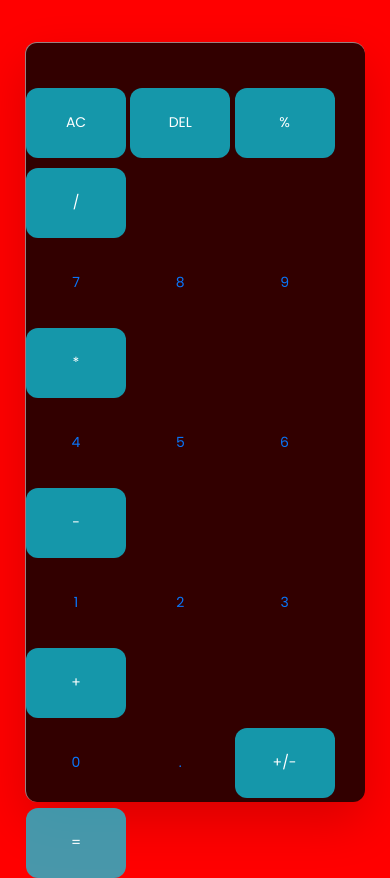
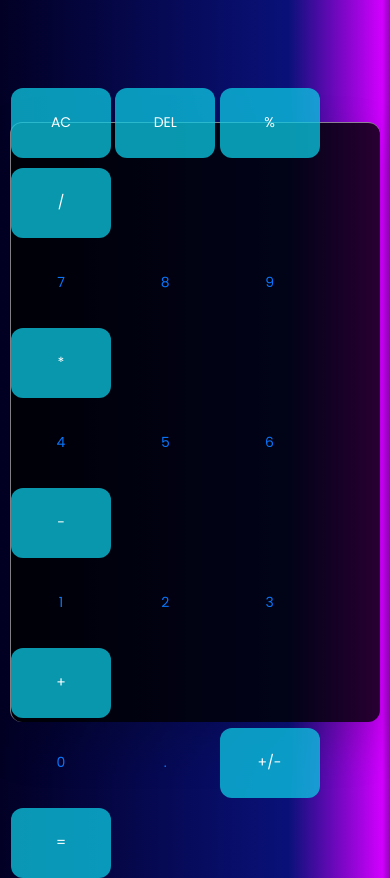
Before and after one commit to hernancoronel/bubles-calculator, a plain HTML site: page index.html in a window 390 px wide. Drawn offline with Linux system fonts and the light colour scheme.

Commit message:
Responsive actualizado

```diff
--- a/style.css
+++ b/style.css
@@ -40,7 +40,7 @@ body {
   display: flex;
   justify-content: center;
   align-items: center;
-  height: 90vh;
+  height: 600px;
   width: 450px;
   border-radius: 12px;
   background: rgba(0, 0, 0, 0.804);
@@ -83,16 +83,10 @@ body {
 }
 
 /* Ajustes específicos para dispositivos móviles */
-@media screen and (max-width: 576px) {
+@media screen and (max-width: 480px) {
 
   body {
-    padding: 20px 25px;
-    background: red;
-  }
-
-  .container {
-    height: 90vh;
-    min-width: 90%;
+    overflow: hidden;
   }
 
   #pantalla {
```
